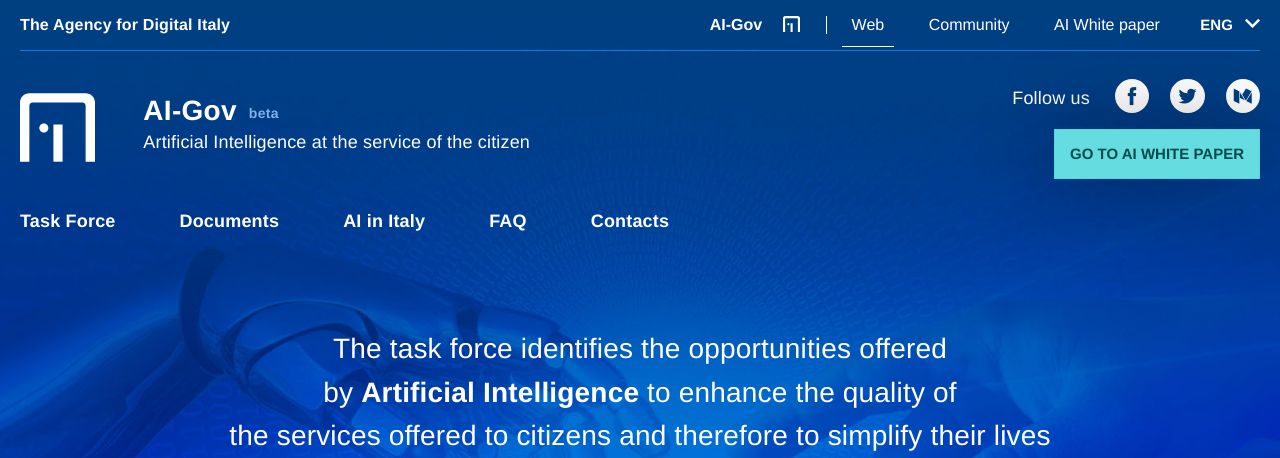
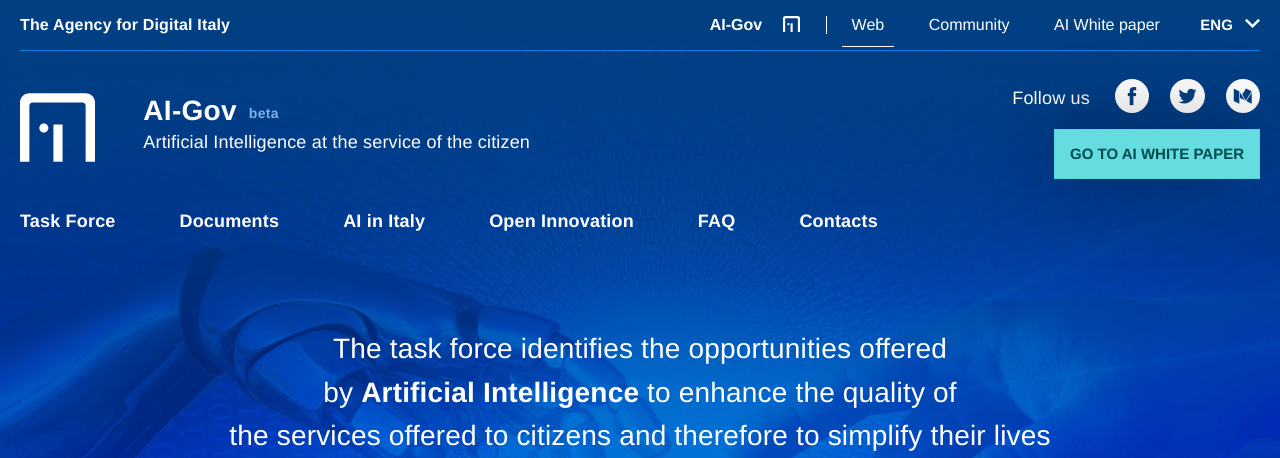
Before and after one commit to task-force-ia/ia.italia.it, a Jekyll site: the page built from _pages/en/index.md, in a window 1280 px wide. Shown: the top 458 px of the page. Built offline with Jekyll 4.4.1, drawn with Linux system fonts in a browser that asks for light colours; comment, search, counter and statistics services are not loaded.

Commit message:
Update menu_items.yml

```diff
--- a/_data/menu_items.yml
+++ b/_data/menu_items.yml
@@ -31,6 +31,9 @@ en_US:
   mappa:
     title: AI in Italy
     url: en/ai-in-italy
+  progetti:
+    title: Open Innovation
+    url: en/openinnovation
   faq:
     title: FAQ
     url: en/faq
```
